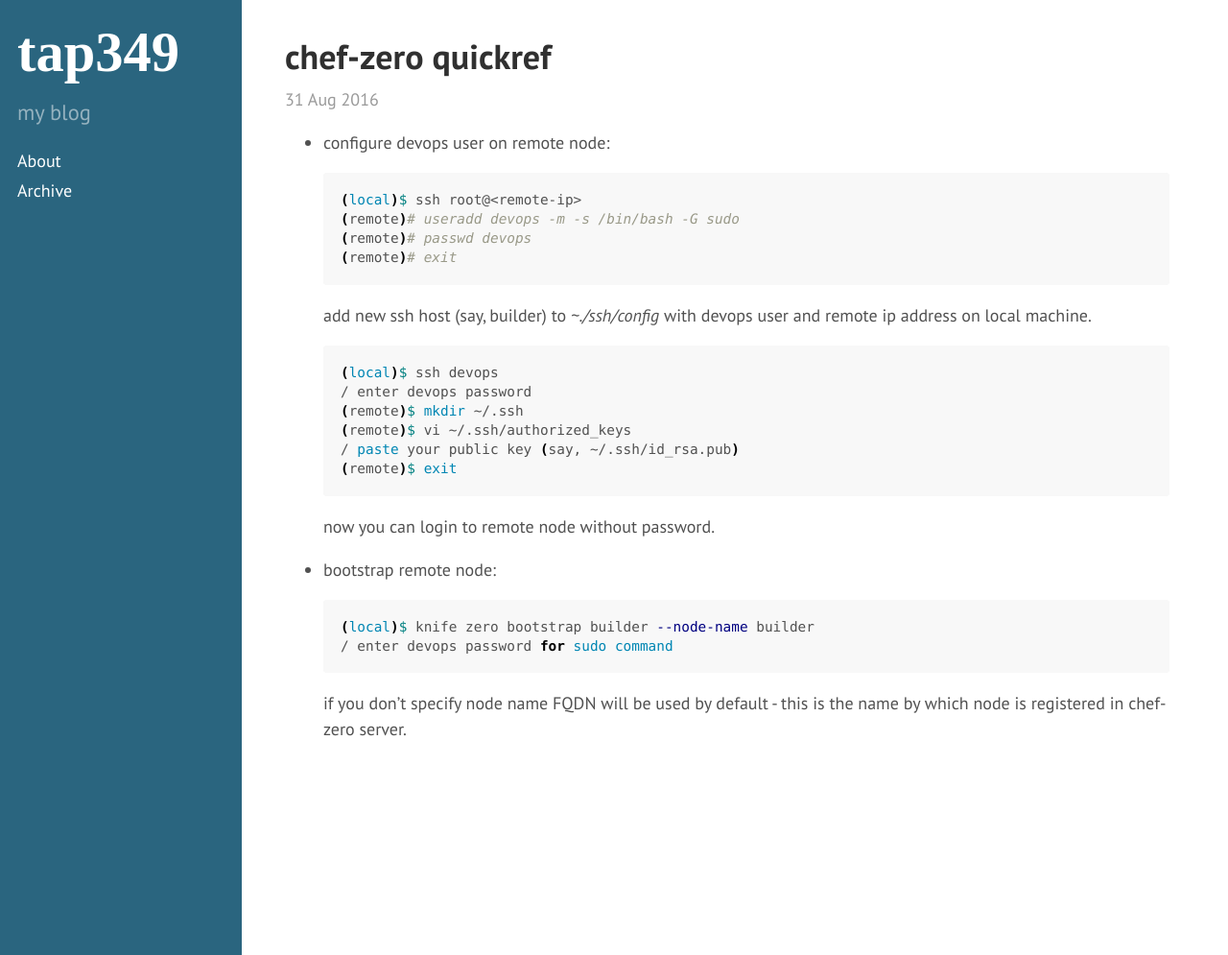
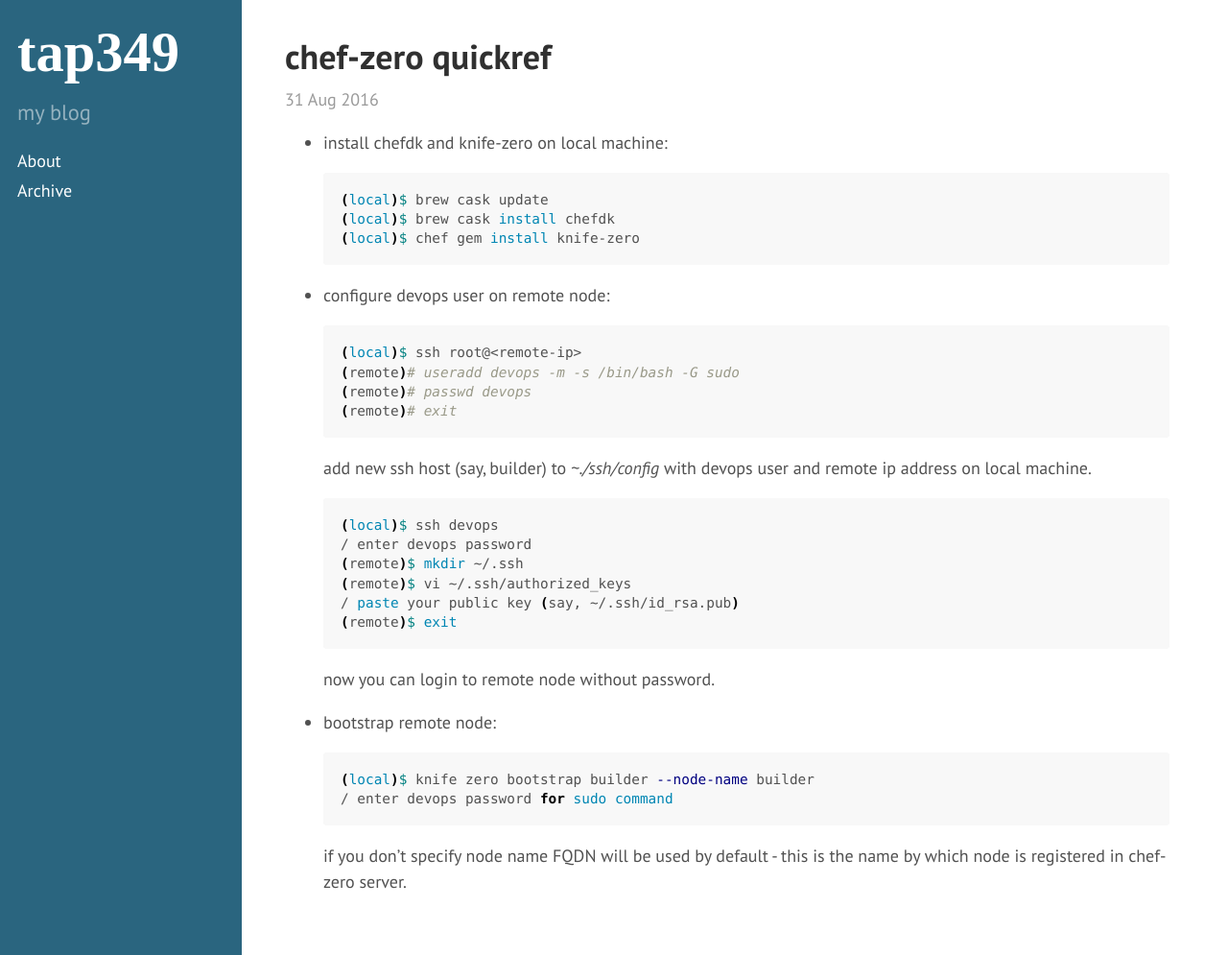
Before and after one commit to tap349/tap349.github.io, a Jekyll site: the page built from _posts/2016-08-31-chef-zero-quickref.md, in a window 1280 px wide and 995 px high. Shown: the whole window at 96% size. Built offline with Jekyll 4.4.1, drawn with Linux system fonts in a browser that asks for light colours.

Commit message:
update 2016-08-31_15:00:48

````diff
--- a/_posts/2016-08-31-chef-zero-quickref.md
+++ b/_posts/2016-08-31-chef-zero-quickref.md
@@ -5,6 +5,14 @@
 access: public
 categories: [chef, chef-zero, knife-zero]
 ---
+
+- install chefdk and knife-zero on local machine:
+
+  ```sh
+  (local)$ brew cask update
+  (local)$ brew cask install chefdk
+  (local)$ chef gem install knife-zero
+  ```
 
 - configure devops user on remote node:
 
````
